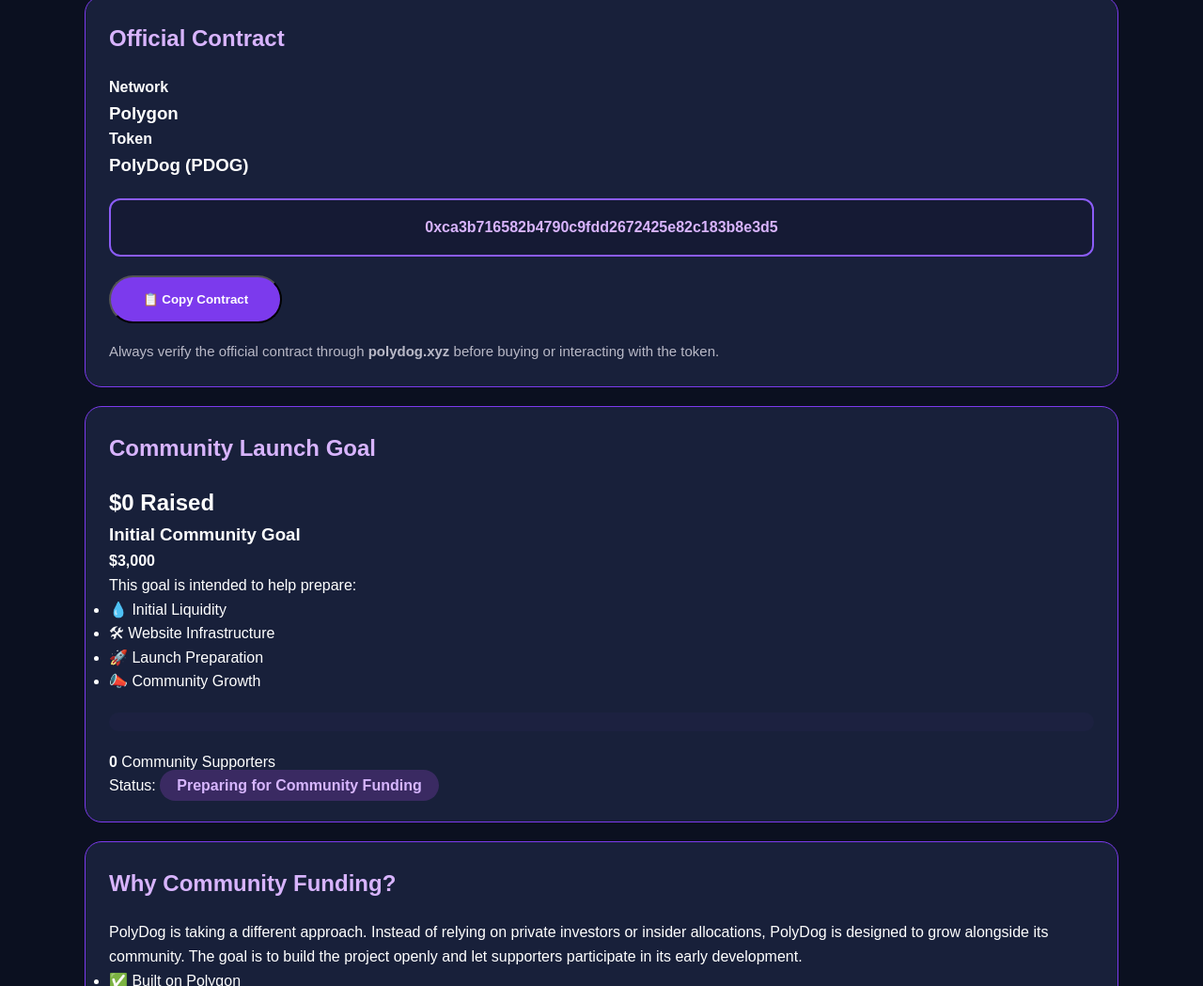
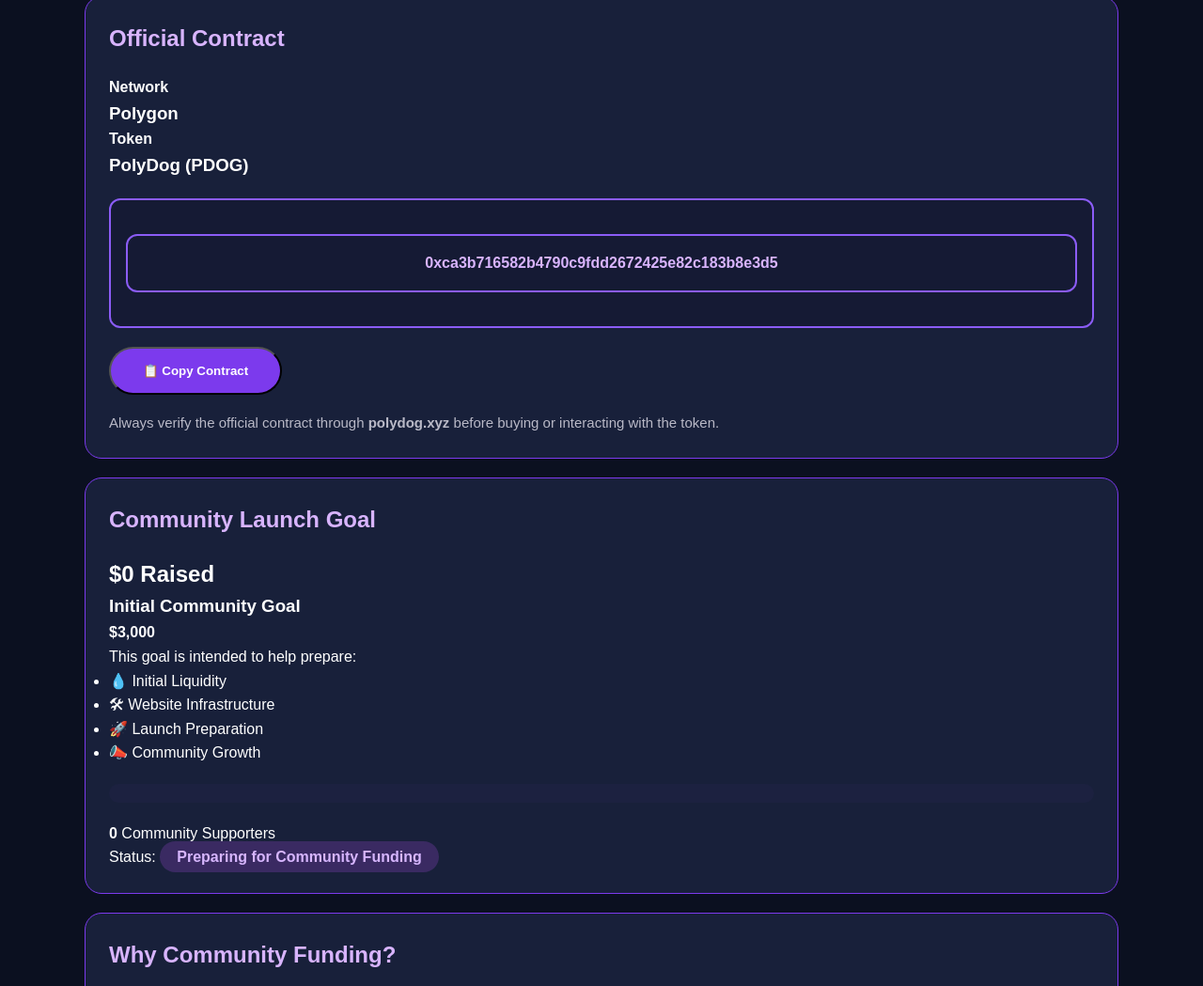
Before and after one commit to jamalfishburn44-creator/polydog-website, a plain HTML site: page launch.html in a window 1280 px wide. Shown: the part 1114-2163 px from the top of the page at 94% size. Drawn offline with Linux system fonts and the light colour scheme.

Commit message:
Update launch.html

```diff
--- a/launch.html
+++ b/launch.html
@@ -81,12 +81,16 @@ This portal provides transparent updates on launch progress, community milestone
 
 <div class="contract-box">
 
+<div class="contract-box">
+
 <a href="https://polygonscan.com/token/0xca3b716582b4790c9fdd2672425e82c183b8e3d5"
 target="_blank">
 
 0xca3b716582b4790c9fdd2672425e82c183b8e3d5
 
 </a>
+
+</div>
 
 </div>
 
```
